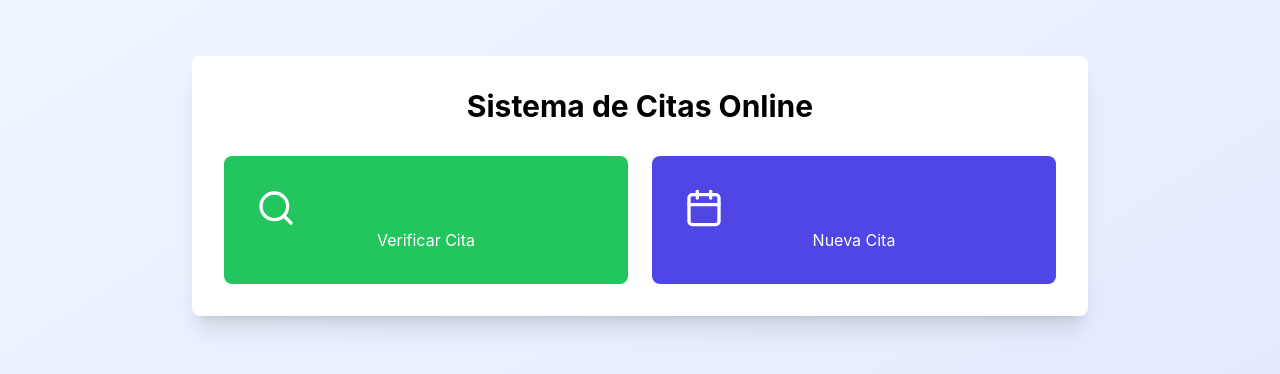
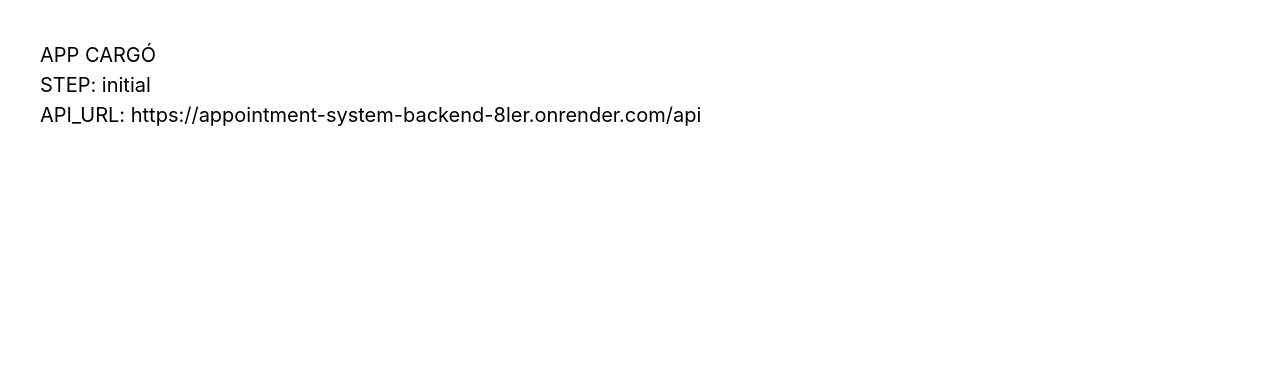
Before and after one commit to afalzmat/Appointment-System_frontend, a React (Create React App) app: page / in a window 1280 px wide. Shown: the top 374 px of the page. Built offline with nearby package versions, Linux system fonts and the light colour scheme; the HTML template or start-up script is replaced by a standard one.

Commit message:
Update App.js

```diff
--- a/src/App.js
+++ b/src/App.js
@@ -309,6 +309,16 @@ export default function AppointmentSystem() {
   /* =========================
      SWITCH CENTRAL
   ========================= */
+
+//added
+return (
+  <div style={{ padding: 40, fontSize: 20 }}>
+    <h1>APP CARGÓ</h1>
+    <p>STEP: {String(step)}</p>
+    <p>API_URL: {String(import.meta.env.VITE_API_URL)}</p>
+  </div>
+);
+//end added
   switch (step) {
     case 'initial': return renderInitial();
     case 'verify': return renderInitial(); // placeholder
```
